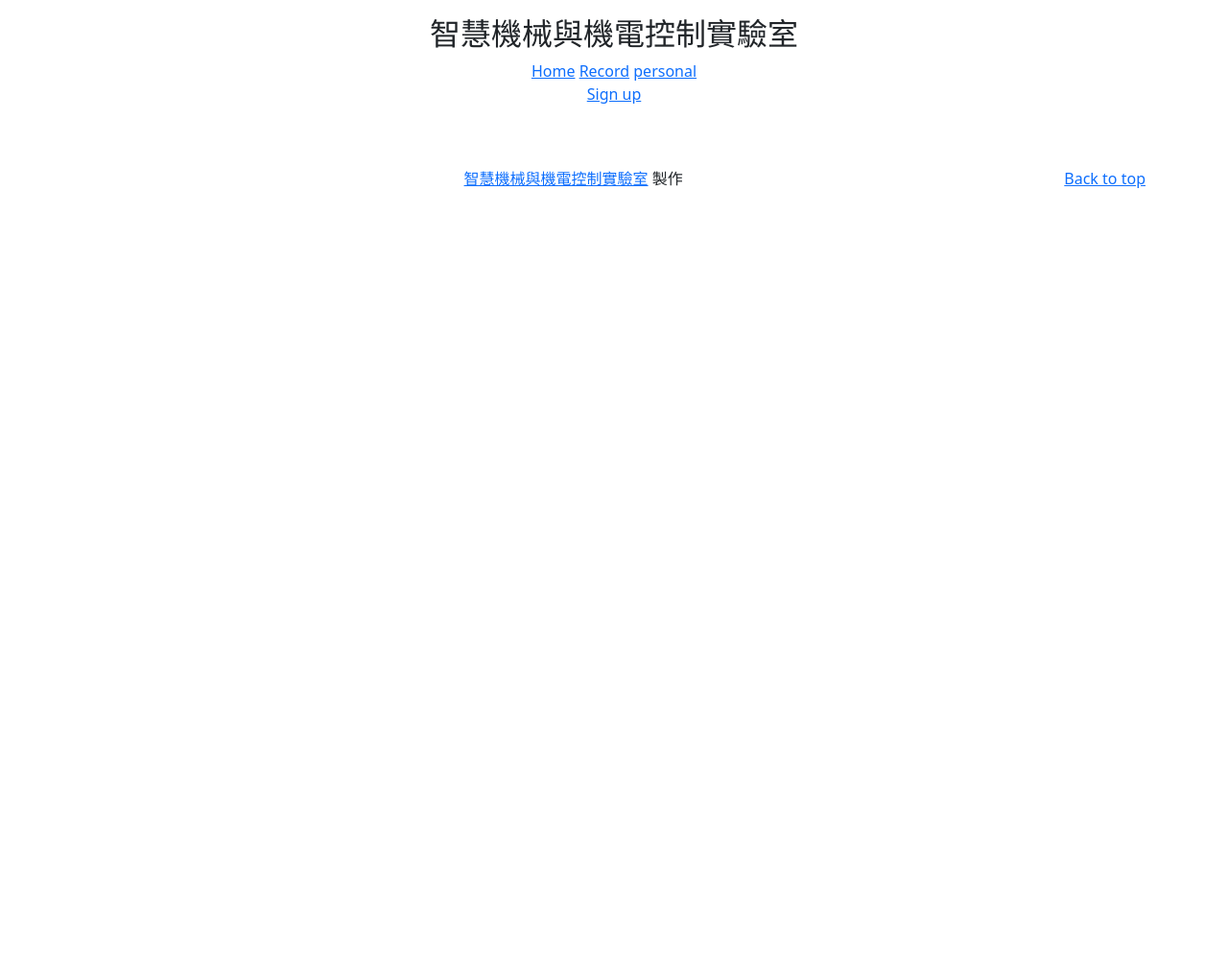
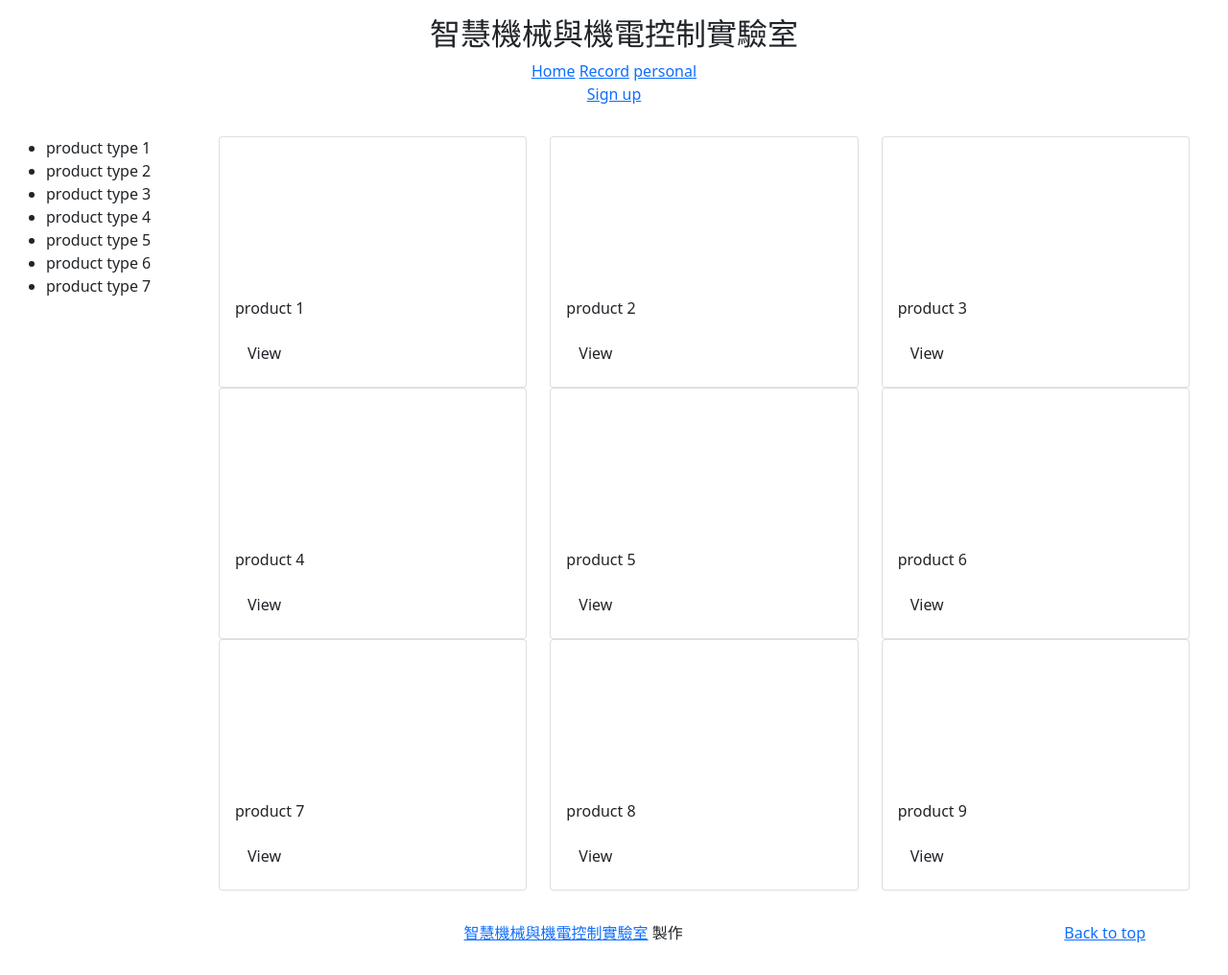
Before and after one commit to belegostian/front-edge-pages-on-mac, a plain HTML site: page index.html in a window 1280 px wide. Shown: the whole page at 96% size. Before the commit the page ends 800 px from the top, so only its background shows below. Drawn offline with nearby package versions, Linux system fonts and the light colour scheme.

Commit message:
copy home page

```diff
--- /dev/null
+++ b/CSS/all.css
@@ -0,0 +1,11 @@
+/*reboot*/
+    /* https://getbootstrap.com/docs/5.0/content/reboot/ */
+/*layout*/
+body {
+    font-family:-apple-system, BlinkMacSystemFont, "Microsoft JhengHei", "Segoe UI", Roboto, "Helvetica Neue", Arial, "Noto Sans", "Liberation Sans", sans-serif, "Apple Color Emoji", "Segoe UI Emoji", "Segoe UI Symbol";
+}
+/*layout*/
+/*layout*/
+/*layout*/
+/*layout*/
+/*layout*/
--- a/index.html
+++ b/index.html
@@ -29,7 +29,104 @@
       </header>
       <div class="container-fluid p-3">
         <div class="row">
-
+          <aside class="col-lg-2">
+            <!--https://getbootstrap.com/docs/5.0/examples/dashboard/-->
+            <div>
+              <ul>
+                <li>product type 1</li>
+                <li>product type 2</li>
+                <li>product type 3</li>
+                <li>product type 4</li>
+                <li>product type 5</li>
+                <li>product type 6</li>
+                <li>product type 7</li>
+              </ul>
+            </div>
+          </aside>
+          <div id="content" div class="row col-lg-10">
+            <!--https://getbootstrap.com/docs/5.0/examples/album/-->
+            <div div class="col">
+              <div class="card">
+                <svg></svg>
+                <div class="card-body">
+                  <p>product 1</p>
+                  <button type="button" class="btn">View</button>
+                </div>
+              </div>
+            </div>
+            <div div class="col">
+              <div class="card">
+                <svg></svg>
+                <div class="card-body">
+                  <p>product 2</p>
+                  <button type="button" class="btn">View</button>
+                </div>
+              </div>
+            </div>
+            <div div class="col">
+              <div class="card">
+                <svg></svg>
+                <div class="card-body">
+                  <p>product 3</p>
+                  <button type="button" class="btn">View</button>
+                </div>
+              </div>
+            </div>
+            <div div class="col">
+              <div class="card">
+                <svg></svg>
+                <div class="card-body">
+                  <p>product 4</p>
+                  <button type="button" class="btn">View</button>
+                </div>
+              </div>
+            </div>
+            <div div class="col">
+              <div class="card">
+                <svg></svg>
+                <div class="card-body">
+                  <p>product 5</p>
+                  <button type="button" class="btn">View</button>
+                </div>
+              </div>
+            </div>
+            <div div class="col">
+              <div class="card">
+                <svg></svg>
+                <div class="card-body">
+                  <p>product 6</p>
+                  <button type="button" class="btn">View</button>
+                </div>
+              </div>
+            </div>
+            <div div class="col">
+              <div class="card">
+                <svg></svg>
+                <div class="card-body">
+                  <p>product 7</p>
+                  <button type="button" class="btn">View</button>
+                </div>
+              </div>
+            </div>
+            <div div class="col">
+              <div class="card">
+                <svg></svg>
+                <div class="card-body">
+                  <p>product 8</p>
+                  <button type="button" class="btn">View</button>
+                </div>
+              </div>
+            </div>
+            <div div class="col">
+              <div class="card">
+                <svg></svg>
+                <div class="card-body">
+                  <p>product 9</p>
+                  <button type="button" class="btn">View</button>
+                </div>
+              </div>
+            </div>
+          </div>
         </div>
       </div>
 
```
Also changed, not shown: lay_out.html (+1 -3 lines), log_in.html (added), registration_form.html (added).
